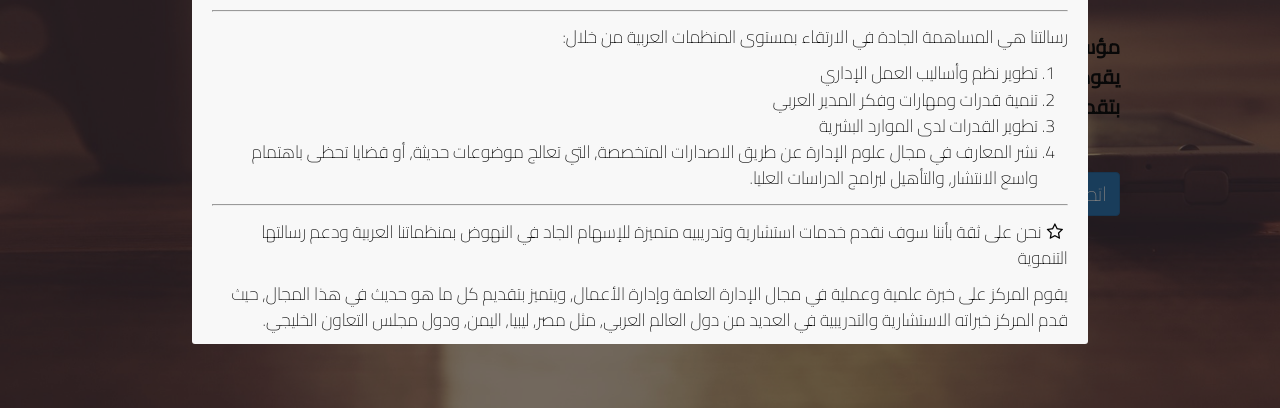
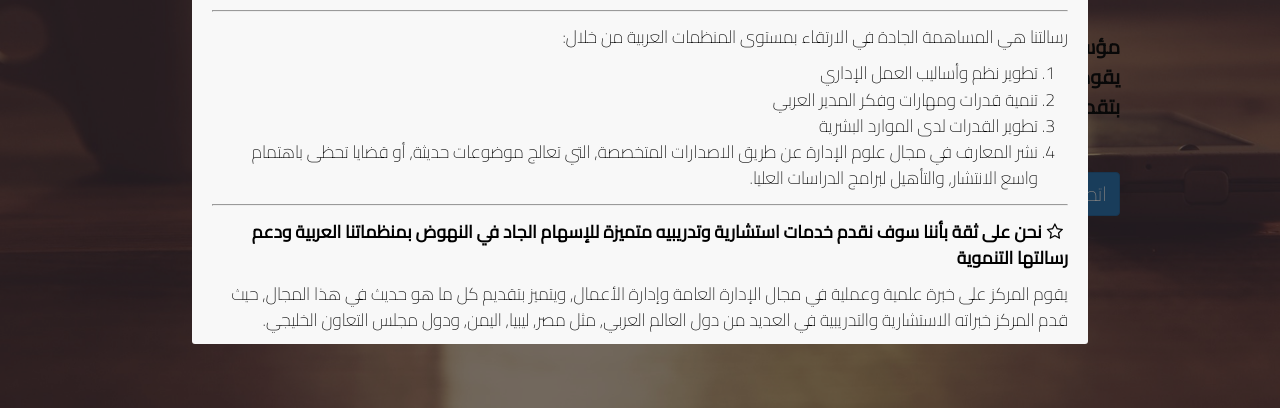
Before and after one commit to ItsMos/ntc, a plain HTML site: page index.html in a window 1280 px wide. Both pictures are taken after a click on the link "من نحن". Shown: the part 283-691 px from the top of the page. Drawn offline with Linux system fonts and the light colour scheme; a script that the page names is missing.

Commit message:
Small fix

```diff
--- a/css/style.scss
+++ b/css/style.scss
@@ -575,7 +575,6 @@ footer {
   p {font-size: .7em}
 }
 .modal-dialog {
-//  max-height: 60%;
   position: relative;
   overflow: hidden;
   background: #f8f8f8;
@@ -602,7 +601,7 @@ footer {
     height: 52%;
     overflow-y: auto;
 	  padding: 0 20px 20px;
-    ul,ol {
+    ul, ol {
       font-size: 0.7em;
       padding: 0 30px;
     }
--- a/index.html
+++ b/index.html
@@ -91,7 +91,7 @@
             <li>نشر المعارف في مجال علوم الإدارة عن طريق الاصدارات المتخصصة, التي تعالج موضوعات حديثة, أو قضايا تحظى باهتمام واسع الانتشار, والتأهيل لبرامج الدراسات العليا.</li>
           </ol>
           <hr>
-          <p><i class="fa fa-star-o"></i>نحن على ثقة بأننا سوف نقدم خدمات استشارية وتدريبيه متميزة للإسهام الجاد في النهوض بمنظماتنا العربية ودعم رسالتها التنموية</p>
+          <p><i class="fa fa-star-o"></i><strong>نحن على ثقة بأننا سوف نقدم خدمات استشارية وتدريبيه متميزة للإسهام الجاد في النهوض بمنظماتنا العربية ودعم رسالتها التنموية</strong></p>
           <p>يقوم المركز على خبرة علمية وعملية في مجال الإدارة العامة وإدارة الأعمال, ويتميز بتقديم كل ما هو حديث في هذا المجال, حيث قدم المركز خبراته الاستشارية والتدريبية في العديد من دول العالم العربي, مثل مصر, ليبيا, اليمن, ودول مجلس التعاون الخليجي.</p>
           <p>ويعتمد المركز في تقديم خدماته الاستشارية والتدريبية على نخبة متميزة من الأساتذة والمستشارين والخبراء المتخصصين.</p>
         </div>
```
Also changed, not shown: css/style.css, 1 other file.
